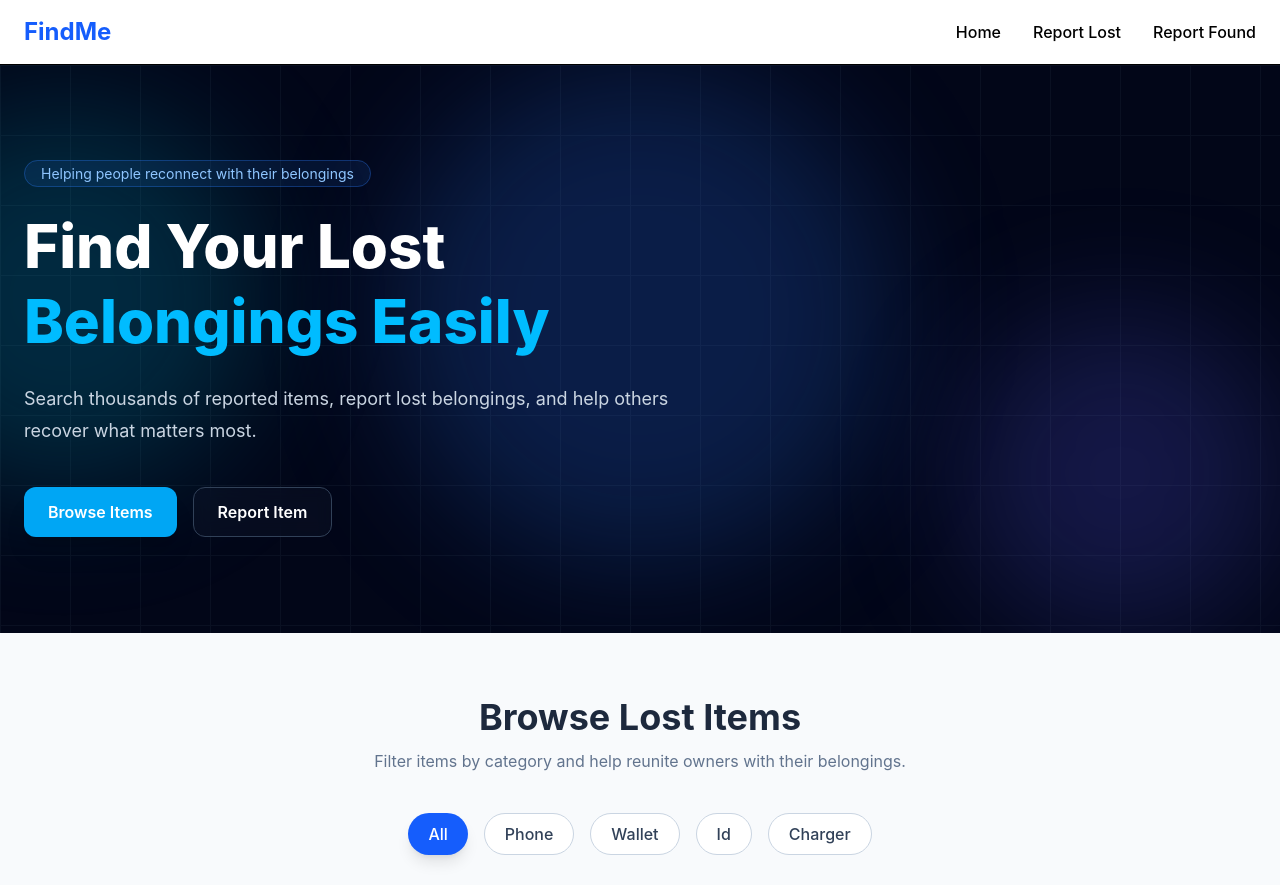
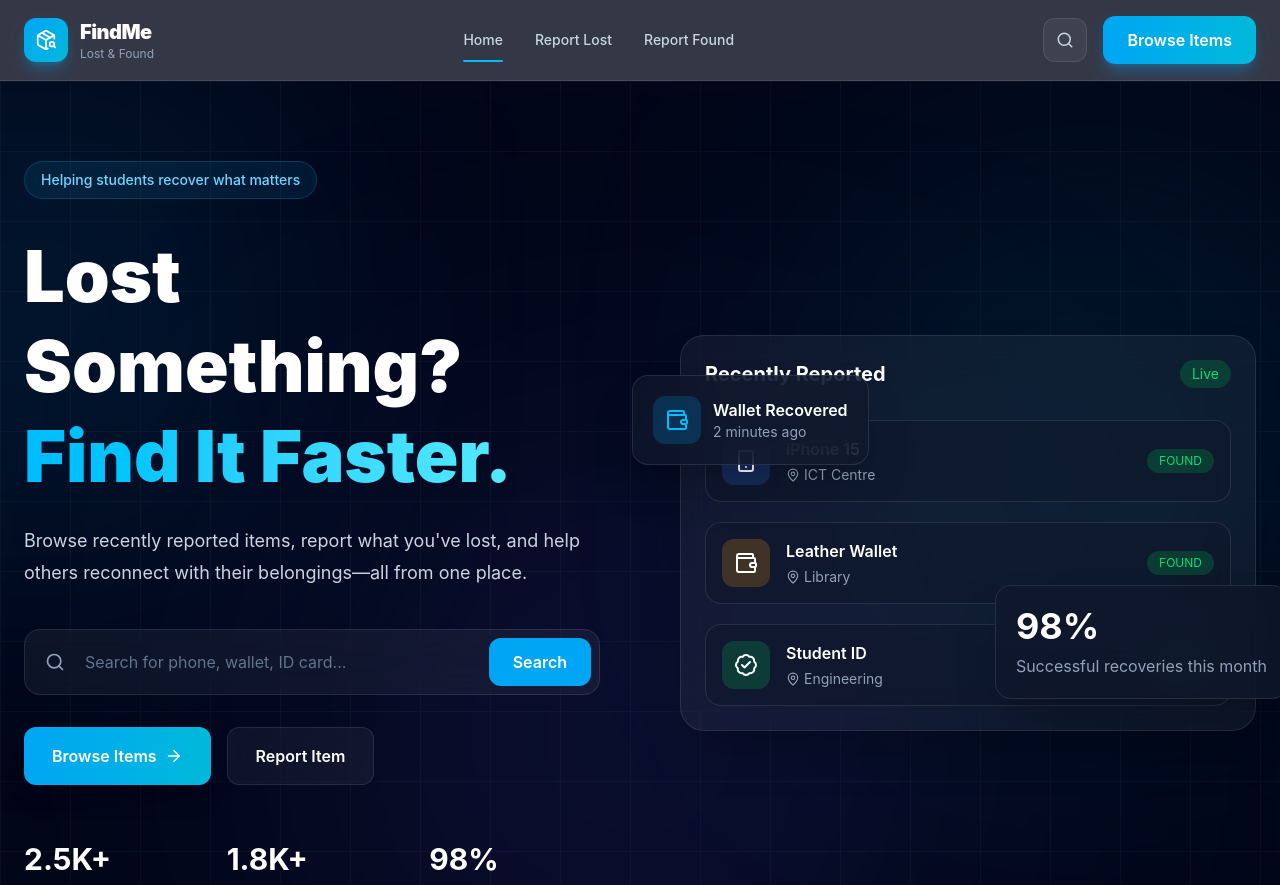
Before and after one commit to HassanRidwan02/findMe, a React (Vite) app: page / in a window 1280 px wide. Shown: the top 885 px of the page. Built offline with nearby package versions, Linux system fonts and the light colour scheme; a web font is replaced by a local one.

Commit message:
new thing

```diff
--- a/src/Navbar.jsx
+++ b/src/Navbar.jsx
@@ -1,63 +1,115 @@
 import { useState } from "react";
 import { NavLink } from "react-router-dom";
-import { Menu, X } from "lucide-react";
+import {
+  Menu,
+  X,
+  Search,
+  PackageSearch,
+} from "lucide-react";
 
 export default function Navbar() {
   const [isOpen, setIsOpen] = useState(false);
 
+  const navLink =
+    "relative px-3 py-2 text-sm font-medium text-slate-300 transition duration-300 hover:text-white";
+
+  const activeLink =
+    "text-sky-400 after:absolute after:-bottom-1 after:left-3 after:h-0.5 after:w-[calc(100%-24px)] after:rounded-full after:bg-sky-400";
+
   return (
-    <nav className="sticky top-0 z-50 border-b bg-white/80 backdrop-blur">
-      <div className="mx-auto flex max-w-7xl items-center justify-between px-6 py-4">
+    <header className="sticky top-0 z-50 border-b border-white/10 bg-slate-950/80 backdrop-blur-xl">
+      <div className="mx-auto flex h-20 max-w-7xl items-center justify-between px-6">
         {/* Logo */}
-        <h1 className="text-2xl font-bold text-blue-600">
-          FindMe
-        </h1>
+        <NavLink
+          to="/"
+          className="flex items-center gap-3"
+        >
+          <div className="flex h-11 w-11 items-center justify-center rounded-xl bg-gradient-to-br from-sky-500 to-cyan-500 shadow-lg shadow-sky-500/30">
+            <PackageSearch
+              size={22}
+              className="text-white"
+            />
+          </div>
 
-        {/* Desktop Navigation */}
-        <div className="hidden md:flex gap-8 font-medium">
+          <div>
+            <h2 className="text-xl font-black tracking-tight text-white">
+              FindMe
+            </h2>
+
+            <p className="text-xs text-slate-400">
+              Lost & Found
+            </p>
+          </div>
+        </NavLink>
+
+        {/* Desktop */}
+        <nav className="hidden items-center gap-2 lg:flex">
           <NavLink
             to="/"
-            className="transition hover:text-blue-600"
+            className={({ isActive }) =>
+              `${navLink} ${isActive ? activeLink : ""}`
+            }
           >
             Home
           </NavLink>
 
           <NavLink
             to="/lost"
-            className="transition hover:text-blue-600"
+            className={({ isActive }) =>
+              `${navLink} ${isActive ? activeLink : ""}`
+            }
           >
             Report Lost
           </NavLink>
 
           <NavLink
             to="/found"
-            className="transition hover:text-blue-600"
+            className={({ isActive }) =>
+              `${navLink} ${isActive ? activeLink : ""}`
+            }
           >
             Report Found
           </NavLink>
+        </nav>
+
+        {/* Right Side */}
+        <div className="hidden items-center gap-4 lg:flex">
+          <button className="rounded-xl border border-white/10 bg-white/5 p-3 text-slate-300 transition hover:bg-white/10 hover:text-white">
+            <Search size={18} />
+          </button>
+
+          <button className="rounded-xl bg-gradient-to-r from-sky-500 to-cyan-500 px-6 py-3 font-semibold text-white shadow-lg shadow-sky-500/30 transition duration-300 hover:scale-105">
+            Browse Items
+          </button>
         </div>
 
-        {/* Mobile Menu Button */}
+        {/* Mobile Button */}
         <button
           onClick={() => setIsOpen(!isOpen)}
-          className="md:hidden"
+          className="rounded-xl border border-white/10 bg-white/5 p-2 text-white transition hover:bg-white/10 lg:hidden"
         >
           {isOpen ? (
-            <X size={28} />
+            <X size={24} />
           ) : (
-            <Menu size={28} />
+            <Menu size={24} />
           )}
         </button>
       </div>
 
       {/* Mobile Menu */}
       {isOpen && (
-        <div className="border-t bg-white md:hidden">
-          <div className="flex flex-col px-6 py-4 space-y-4 font-medium">
+        <div className="border-t border-white/10 bg-slate-950/95 backdrop-blur-xl lg:hidden">
+          <div className="space-y-2 px-6 py-6">
             <NavLink
               to="/"
               onClick={() => setIsOpen(false)}
-              className="transition hover:text-blue-600"
+              className={({ isActive }) =>
+                `block rounded-xl px-4 py-3 transition ${
+                  isActive
+                    ? "bg-sky-500/20 text-sky-400"
+                    : "text-slate-300 hover:bg-white/5 hover:text-white"
+                }`
+              }
             >
               Home
             </NavLink>
@@ -65,7 +117,13 @@ export default function Navbar() {
             <NavLink
               to="/lost"
               onClick={() => setIsOpen(false)}
-              className="transition hover:text-blue-600"
+              className={({ isActive }) =>
+                `block rounded-xl px-4 py-3 transition ${
+                  isActive
+                    ? "bg-sky-500/20 text-sky-400"
+                    : "text-slate-300 hover:bg-white/5 hover:text-white"
+                }`
+              }
             >
               Report Lost
             </NavLink>
@@ -73,13 +131,23 @@ export default function Navbar() {
             <NavLink
               to="/found"
               onClick={() => setIsOpen(false)}
-              className="transition hover:text-blue-600"
+              className={({ isActive }) =>
+                `block rounded-xl px-4 py-3 transition ${
+                  isActive
+                    ? "bg-sky-500/20 text-sky-400"
+                    : "text-slate-300 hover:bg-white/5 hover:text-white"
+                }`
+              }
             >
               Report Found
             </NavLink>
+
+            <button className="mt-4 w-full rounded-xl bg-gradient-to-r from-sky-500 to-cyan-500 py-3 font-semibold text-white">
+              Browse Items
+            </button>
           </div>
         </div>
       )}
-    </nav>
+    </header>
   );
 }
--- a/src/pages/HeroSection.jsx
+++ b/src/pages/HeroSection.jsx
@@ -1,54 +1,174 @@
+import {
+  Search,
+  ArrowRight,
+  MapPin,
+  Wallet,
+  Smartphone,
+  BadgeCheck,
+} from "lucide-react";
 
 export default function HeroSection() {
   return (
-    <section className="relative overflow-hidden bg-slate-950 py-24">
-      {/* Grid Pattern */}
-      <div className="absolute inset-0 bg-[linear-gradient(to_right,#1e293b_1px,transparent_1px),linear-gradient(to_bottom,#1e293b_1px,transparent_1px)] bg-[size:70px_70px] opacity-30"></div>
+    <section className="relative overflow-hidden bg-slate-950">
+      {/* Background */}
+      <div className="absolute inset-0 bg-[linear-gradient(to_right,#1e293b_1px,transparent_1px),linear-gradient(to_bottom,#1e293b_1px,transparent_1px)] bg-[size:70px_70px] opacity-25" />
 
-      {/* Spotlight */}
-      <div className="absolute left-1/2 top-0 h-[500px] w-[500px] -translate-x-1/2 rounded-full bg-blue-500/20 blur-3xl"></div>
+      <div className="absolute -left-40 top-10 h-96 w-96 rounded-full bg-sky-500/20 blur-[140px]" />
+      <div className="absolute right-0 top-40 h-96 w-96 rounded-full bg-cyan-500/20 blur-[150px]" />
+      <div className="absolute bottom-0 left-1/2 h-[500px] w-[500px] -translate-x-1/2 rounded-full bg-indigo-500/20 blur-[180px]" />
 
-      {/* Glow Effects */}
-      <div className="absolute -left-32 top-10 h-96 w-96 rounded-full bg-cyan-500/20 blur-3xl"></div>
-      <div className="absolute right-0 bottom-0 h-80 w-80 rounded-full bg-indigo-500/20 blur-3xl"></div>
-
-      <div className="relative mx-auto max-w-7xl px-6">
-
-        <div className="max-w-2xl">
-
-          <span className="rounded-full border border-blue-500/30 bg-blue-500/10 px-4 py-1 text-sm text-blue-300">
-            Helping people reconnect with their belongings
+      <div className="relative mx-auto grid max-w-7xl items-center gap-20 px-6 py-20 lg:grid-cols-2">
+        {/* LEFT */}
+        <div>
+          <span className="inline-flex items-center rounded-full border border-sky-400/20 bg-sky-500/10 px-4 py-2 text-sm font-medium text-sky-300">
+            Helping students recover what matters
           </span>
 
-          <h1 className="mt-6 text-6xl font-extrabold leading-tight text-white">
-            Find Your Lost
+          <h1 className="mt-8 text-5xl font-black leading-tight text-white md:text-7xl">
+            Lost Something?
             <br />
-            <span className="text-sky-400">
-              Belongings Easily
+            <span className="bg-gradient-to-r from-sky-400 to-cyan-300 bg-clip-text text-transparent">
+              Find It Faster.
             </span>
           </h1>
 
-          <p className="mt-6 text-lg leading-8 text-slate-300">
-            Search thousands of reported items, report lost belongings,
-            and help others recover what matters most.
+          <p className="mt-6 max-w-xl text-lg leading-8 text-slate-300">
+            Browse recently reported items, report what you've lost, and help
+            others reconnect with their belongings—all from one place.
           </p>
 
-          <div className="mt-10 flex gap-4">
+          {/* Search */}
+          <div className="mt-10 flex rounded-2xl border border-white/10 bg-white/5 p-2 backdrop-blur-xl">
+            <div className="flex items-center px-3">
+              <Search className="text-slate-400" size={20} />
+            </div>
 
-            <button className="rounded-xl bg-sky-500 px-6 py-3 font-semibold text-white shadow-xl transition hover:-translate-y-1 hover:bg-sky-400">
+            <input
+              placeholder="Search for phone, wallet, ID card..."
+              className="flex-1 bg-transparent px-2 text-white placeholder:text-slate-500 focus:outline-none"
+            />
+
+            <button className="rounded-xl bg-sky-500 px-6 py-3 font-semibold text-white transition hover:bg-sky-400">
+              Search
+            </button>
+          </div>
+
+          {/* Buttons */}
+          <div className="mt-8 flex flex-wrap gap-4">
+            <button className="flex items-center gap-2 rounded-xl bg-gradient-to-r from-sky-500 to-cyan-500 px-7 py-4 font-semibold text-white shadow-xl transition hover:scale-105">
               Browse Items
+              <ArrowRight size={18} />
             </button>
 
-            <button className="rounded-xl border border-slate-700 bg-slate-900/40 px-6 py-3 font-semibold text-white backdrop-blur-sm transition hover:border-sky-400 hover:bg-slate-800">
+            <button className="rounded-xl border border-white/10 bg-white/5 px-7 py-4 font-semibold text-white backdrop-blur-xl transition hover:border-sky-400 hover:bg-white/10">
               Report Item
             </button>
-
           </div>
 
+          {/* Stats */}
+          <div className="mt-14 grid grid-cols-3 gap-8">
+            <div>
+              <h2 className="text-3xl font-bold text-white">2.5K+</h2>
+              <p className="mt-1 text-slate-400">Items Reported</p>
+            </div>
+
+            <div>
+              <h2 className="text-3xl font-bold text-white">1.8K+</h2>
+              <p className="mt-1 text-slate-400">Recovered</p>
+            </div>
+
+            <div>
+              <h2 className="text-3xl font-bold text-white">98%</h2>
+              <p className="mt-1 text-slate-400">Success Rate</p>
+            </div>
+          </div>
         </div>
 
+        {/* RIGHT */}
+        <div className="relative hidden lg:block">
+          {/* Main Dashboard */}
+          <div className="rounded-3xl border border-white/10 bg-white/5 p-6 shadow-2xl backdrop-blur-xl">
+            <div className="flex items-center justify-between">
+              <h3 className="text-xl font-bold text-white">
+                Recently Reported
+              </h3>
+
+              <span className="rounded-full bg-green-500/20 px-3 py-1 text-sm text-green-400">
+                Live
+              </span>
+            </div>
+
+            <div className="mt-8 space-y-5">
+              {[
+                {
+                  icon: <Smartphone />,
+                  name: "iPhone 15",
+                  place: "ICT Centre",
+                  color: "bg-blue-500/20",
+                },
+                {
+                  icon: <Wallet />,
+                  name: "Leather Wallet",
+                  place: "Library",
+                  color: "bg-amber-500/20",
+                },
+                {
+                  icon: <BadgeCheck />,
+                  name: "Student ID",
+                  place: "Engineering",
+                  color: "bg-green-500/20",
+                },
+              ].map((item) => (
+                <div
+                  key={item.name}
+                  className="flex items-center gap-4 rounded-2xl border border-white/10 bg-slate-900/50 p-4"
+                >
+                  <div className={`${item.color} rounded-xl p-3 text-white`}>
+                    {item.icon}
+                  </div>
+
+                  <div className="flex-1">
+                    <h4 className="font-semibold text-white">{item.name}</h4>
+
+                    <p className="mt-1 flex items-center gap-1 text-sm text-slate-400">
+                      <MapPin size={14} />
+                      {item.place}
+                    </p>
+                  </div>
+
+                  <span className="rounded-full bg-green-500/20 px-3 py-1 text-xs text-green-400">
+                    FOUND
+                  </span>
+                </div>
+              ))}
+            </div>
+          </div>
+
+          {/* Floating Card */}
+          <div className="absolute -left-12 top-10 rounded-2xl border border-white/10 bg-slate-900/80 p-5 shadow-2xl backdrop-blur-xl">
+            <div className="flex items-center gap-3">
+              <div className="rounded-xl bg-sky-500/20 p-3">
+                <Wallet className="text-sky-400" />
+              </div>
+
+              <div>
+                <h4 className="font-semibold text-white">Wallet Recovered</h4>
+
+                <p className="text-sm text-slate-400">2 minutes ago</p>
+              </div>
+            </div>
+          </div>
+
+          {/* Floating Card */}
+          <div className="absolute -right-8 bottom-8 rounded-2xl border border-white/10 bg-slate-900/80 p-5 shadow-2xl backdrop-blur-xl">
+            <h4 className="text-4xl font-bold text-white">98%</h4>
+
+            <p className="mt-2 text-slate-400">
+              Successful recoveries this month
+            </p>
+          </div>
+        </div>
       </div>
-
     </section>
   );
 }
```
Also changed, not shown: src/pages/FilterSection.jsx (+15 -11 lines).
